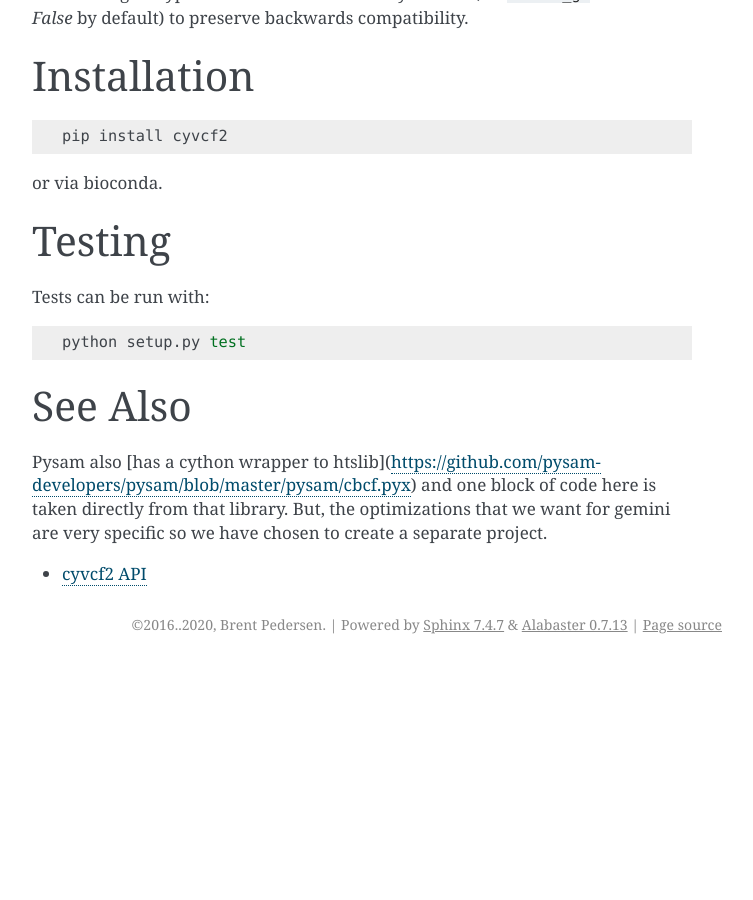
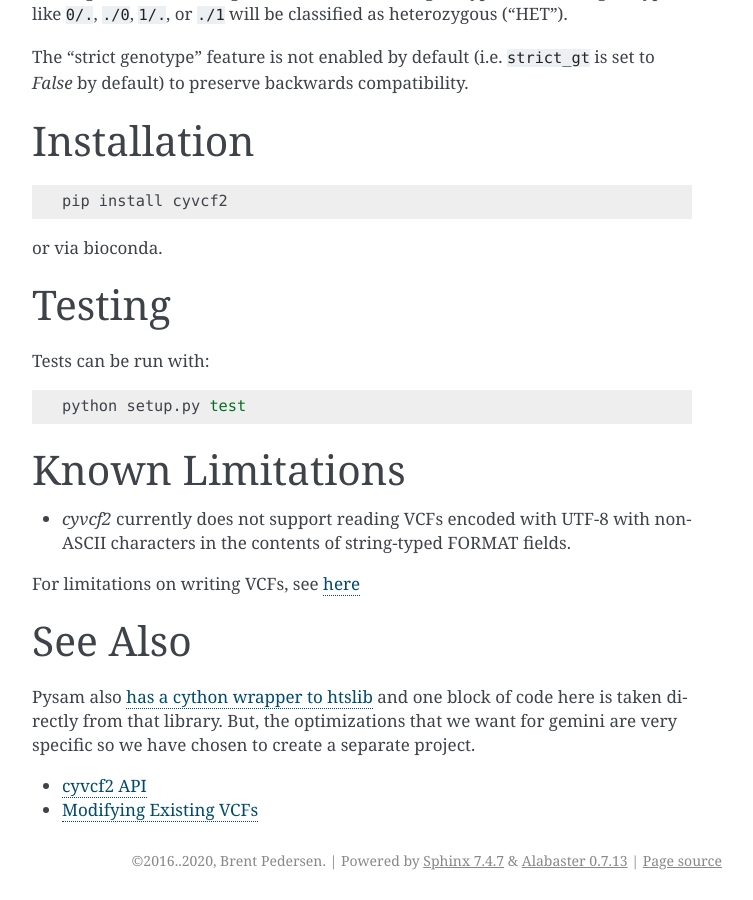
Before and after one commit to brentp/cyvcf2, a Sphinx documentation site: the page built from docs/source/index.rst, in a window 1280 px wide and 900 px high, scrolled down 2165 px. Shown: the whole window, without its empty margins (388-1141 px from the left). Built offline with Sphinx 7.4.7, drawn with Linux system fonts in a browser that asks for light colours; formulas are drawn with MathJax 3; before the commit the page ends 2829 px from its top, so only the background shows below that; some of the changed text lies outside the part shown.

Commit message:
Add documentation on how to modify format fields and genotypes (#166)
* Add documentation on how to modify format fields and genotypes

* First attempt, failed to run tests

* more work on #166

* Remove attempted support for setting format fields with unicode content

* Add soem print statements to diagnose what's happening

* Try using bcf_update_format_char

* Can we successfully cast to char**?

* Couldn't get just using a numpy array to work, try copying over the strings character by character

* Give up on Number>1 for the time being

* Add another limitation to the docs

* Fix simple typo

* Moved docs around per brentp's request

* A bit more spacing is prettier

Co-authored-by: Brent Pedersen <bpederse@gmail.com>

```diff
--- a/docs/source/index.rst
+++ b/docs/source/index.rst
@@ -59,10 +59,12 @@
 Modifying Existing Records
 ==========================
 
+.. this example is also in the writing.rst page
+
 `cyvcf2` is optimized for fast reading and extraction from existing files.
 However, it also offers some means of modifying existing VCFs. Here, we
-show an example of how to annotate variants with the genes that they overlap.
-
+show an example of how to modify the INFO field at a locus to annotate
+variants with the genes that they overlap.
 
 .. code-block:: python
 
@@ -87,6 +89,8 @@
         w.write_record(v)
 
     w.close(); vcf.close()
+
+More info on writing vcfs can be found :doc:`here <writing>`
 
 Setting Genotyping Strictness
 =============================
@@ -133,12 +137,19 @@
 
     python setup.py test
 
+Known Limitations
+=================
+* `cyvcf2` currently does not support reading VCFs encoded with UTF-8 with non-ASCII characters in the contents of string-typed FORMAT fields.
+
+For limitations on writing VCFs, see :ref:`here <Limitations with writing>`
+
 See Also
 ========
 
-Pysam also [has a cython wrapper to htslib](https://github.com/pysam-developers/pysam/blob/master/pysam/cbcf.pyx) and one block of code here is taken directly from that library. But, the optimizations that we want for gemini are very specific so we have chosen to create a separate project.
+Pysam also `has a cython wrapper to htslib <https://github.com/pysam-developers/pysam/blob/master/pysam/cbcf.pyx>`_ and one block of code here is taken directly from that library. But, the optimizations that we want for gemini are very specific so we have chosen to create a separate project.
 
 .. toctree::
-   :maxdepth: 2
+   :maxdepth: 1
 
    docstrings
+   writing
```
Also changed, not shown: README.md (+2 -0 lines), docs/source/writing.rst (added, +92 -0 lines), 2 other files.
